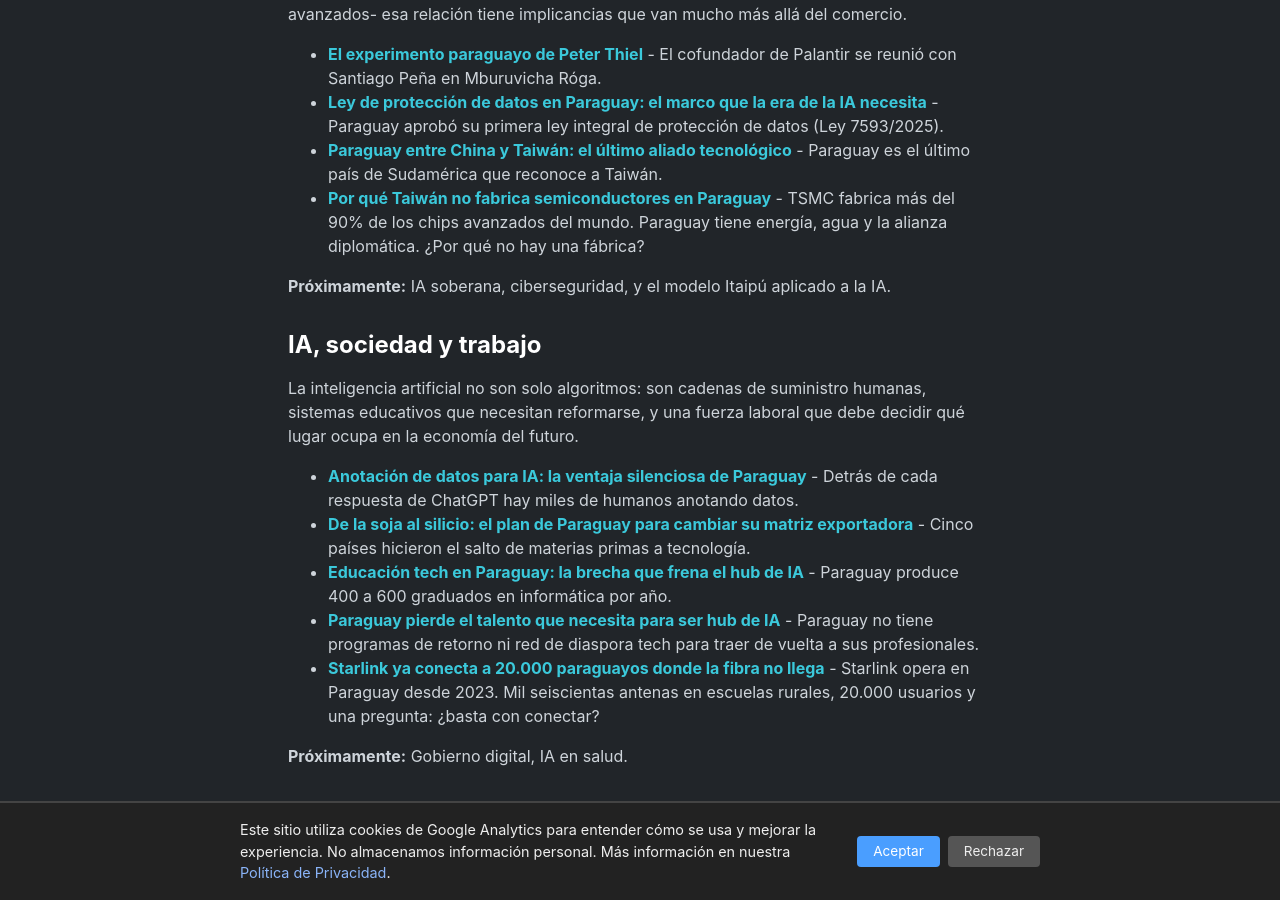
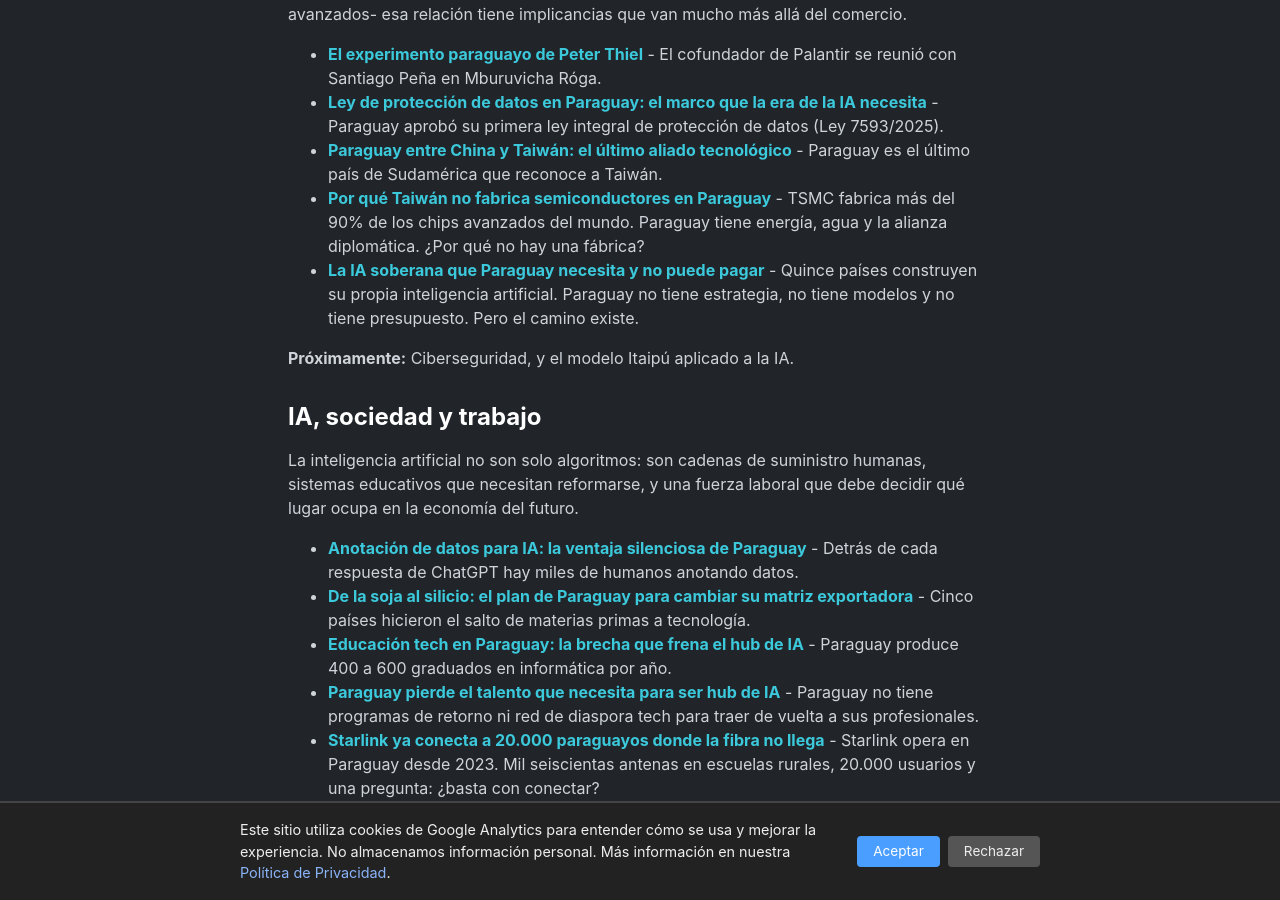
Before and after one commit to miravosqueinteresante/muchotexto.net, a Jekyll site: the page built from ia-en-paraguay.markdown, in a window 1280 px wide and 900 px high, scrolled down 1181 px. Built offline with Jekyll 4.4.1, drawn with Linux system fonts in a browser that asks for light colours.

Commit message:
Actualizar pagina pilar y llms con articulo #11 (IA soberana)

```diff
--- a/ia-en-paraguay.markdown
+++ b/ia-en-paraguay.markdown
@@ -30,8 +30,9 @@
 - **[Ley de protección de datos en Paraguay: el marco que la era de la IA necesita]({% post_url 2026-07-07-ley-proteccion-datos-paraguay-ia %})** - Paraguay aprobó su primera ley integral de protección de datos (Ley 7593/2025).
 - **[Paraguay entre China y Taiwán: el último aliado tecnológico]({% post_url 2026-07-09-paraguay-china-taiwan-geopolitica-ia %})** - Paraguay es el último país de Sudamérica que reconoce a Taiwán.
 - **[Por qué Taiwán no fabrica semiconductores en Paraguay]({% post_url 2026-07-14-semiconductores-taiwan-paraguay %})** - TSMC fabrica más del 90% de los chips avanzados del mundo. Paraguay tiene energía, agua y la alianza diplomática. ¿Por qué no hay una fábrica?
+- **[La IA soberana que Paraguay necesita y no puede pagar]({% post_url 2026-07-15-ia-soberana-paraguay %})** - Quince países construyen su propia inteligencia artificial. Paraguay no tiene estrategia, no tiene modelos y no tiene presupuesto. Pero el camino existe.
 
-**Próximamente:** IA soberana, ciberseguridad, y el modelo Itaipú aplicado a la IA.
+**Próximamente:** Ciberseguridad, y el modelo Itaipú aplicado a la IA.
 
 ## IA, sociedad y trabajo
 
--- a/llms.txt
+++ b/llms.txt
@@ -29,6 +29,7 @@
 - [Ley de protección de datos en Paraguay: el marco que la era de la IA necesita](https://muchotexto.net/articulos/2026/07/07/ley-proteccion-datos-paraguay-ia/)
 - [Paraguay entre China y Taiwán: el último aliado tecnológico](https://muchotexto.net/articulos/2026/07/09/paraguay-china-taiwan-geopolitica-ia/)
 - [Por qué Taiwán no fabrica semiconductores en Paraguay](https://muchotexto.net/articulos/2026/07/14/semiconductores-taiwan-paraguay/)
+- [La IA soberana que Paraguay necesita y no puede pagar](https://muchotexto.net/articulos/2026/07/15/ia-soberana-paraguay/)
 
 ### Pilar 3: IA, sociedad y trabajo
 - [Anotación de datos para IA: la ventaja silenciosa de Paraguay](https://muchotexto.net/articulos/2026/06/27/anotacion-datos-paraguay-hub-trabajo-digital-ia/)
```
